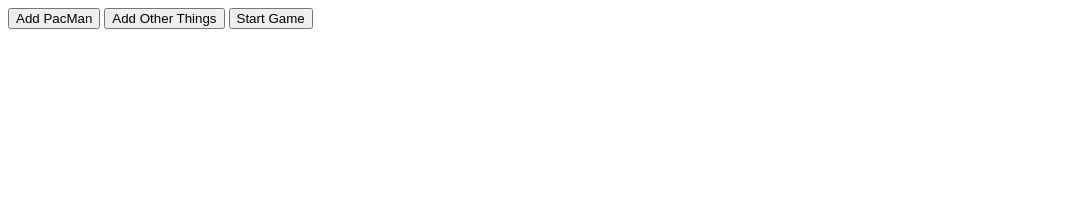
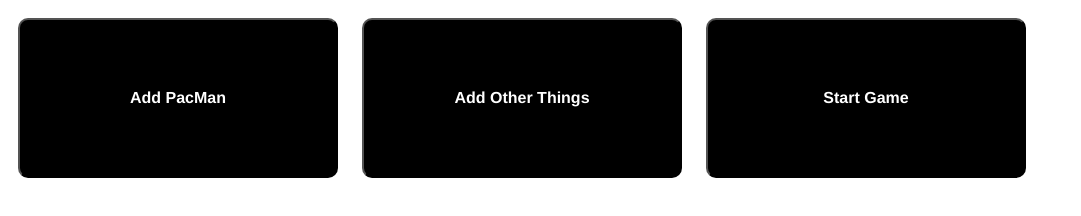
Before and after one commit to JOJ0/mitx-pacmen, a plain HTML site: page index.html in a window 1280 px wide. Shown: the whole page, without its empty margins (0-1081 px from the left). Drawn offline with Linux system fonts and the light colour scheme.

Commit message:
Style buttons and fix bad html boilerplate

```diff
--- a/index.html
+++ b/index.html
@@ -1,12 +1,18 @@
+<!DOCTYPE html>
 <html>
-<SCRIPT src="pacmen.js">
-</SCRIPT>
+
+<head>
+    <meta charset="UTF-8" />
+    <title>Useless PacMan Fun</title>
+    <link rel="stylesheet" href="styles.css">
+    <SCRIPT src="pacmen.js"></SCRIPT>
+</head>
 
 <body>
     <div id='game'>
-        <button onclick='makeOne()' width='200' height='30'>Add PacMan</button>
-        <button onclick='makeOther()' width='200' height='30'>Add Other Things</button>
-        <button onclick='update()' width='200' height='30'>Start Game</button>
+        <button onclick='makeOne()' class="big-btn">Add PacMan</button>
+        <button onclick='makeOther()' class="big-btn">Add Other Things</button>
+        <button onclick='update()' class="big-btn">Start Game</button>
 
     </div>
 </body>
--- /dev/null
+++ b/styles.css
@@ -0,0 +1,27 @@
+button {
+    background-color: #000000;
+    color: #FFFFFF;
+    padding: 10px;
+    border-radius: 10px;
+    -moz-border-radius: 10px;
+    -webkit-border-radius: 10px;
+    margin:10px;
+    font-family: Helvetica, sans-serif;
+    font-size: 1em;
+    font-weight: bold;
+}
+
+.small-btn {
+    width: 50px;
+    height: 25px;
+}
+
+.medium-btn {
+    width: 70px;
+    height: 30px;
+}
+
+.big-btn {
+    width: 20em;
+    height: 10em;
+}
```
